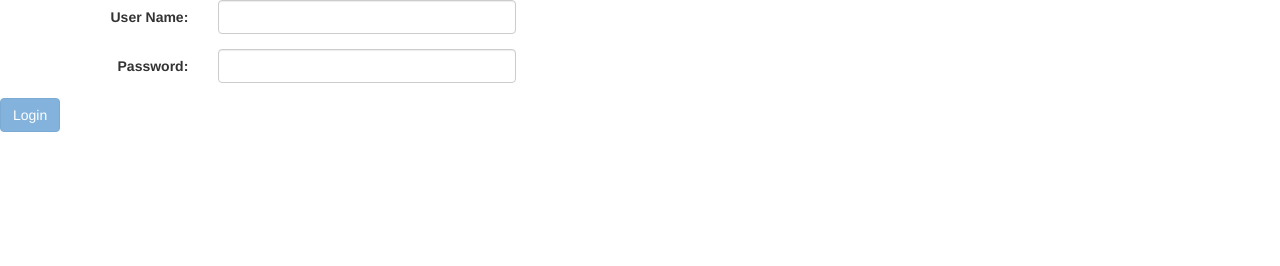
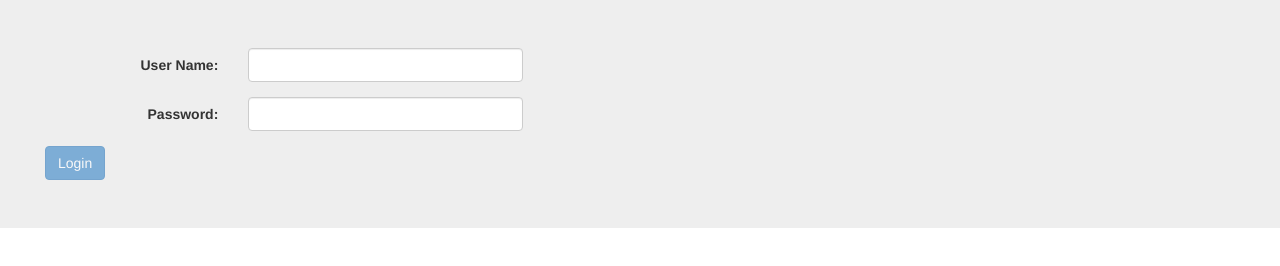
Before and after one commit to schetry/spring-angular, a plain HTML site: page frontend/index.html in a window 1280 px wide. Drawn offline with Linux system fonts and the light colour scheme.

Commit message:
Updated the styles

```diff
--- a/frontend/index.html
+++ b/frontend/index.html
@@ -14,6 +14,8 @@
 
 <body ng-app="loginDemo">
 	<div ng-controller="loginController">
+		<div class="jumbotron">
+			<div class="container-fluid">
 				<form name="loginForm" role="form" class="form-horizontal" ng-submit="loginValidate()" novalidate>
 					<div class="username-wrapper form-group">
 						<label class="col-sm-2 control-label">User Name:</label>
@@ -33,6 +35,8 @@
 					<input type="submit" class="btn btn-primary" value="Login" ng-disabled="loginForm.$invalid" />
 				</form>
 			</div>
+		</div>
+	</div>
 </body>
 
 </html>
```
Lines whose indentation alone changed are shown as unchanged.
